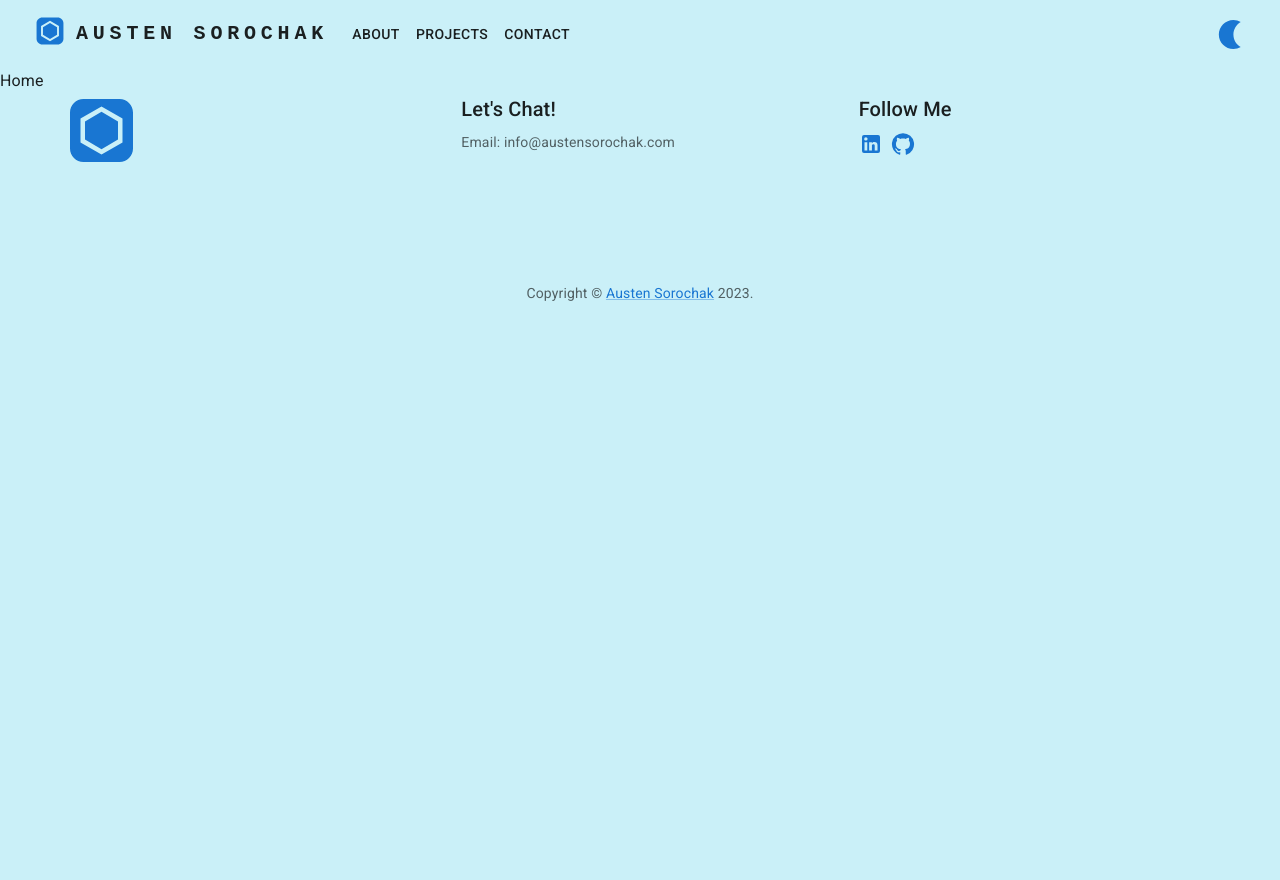
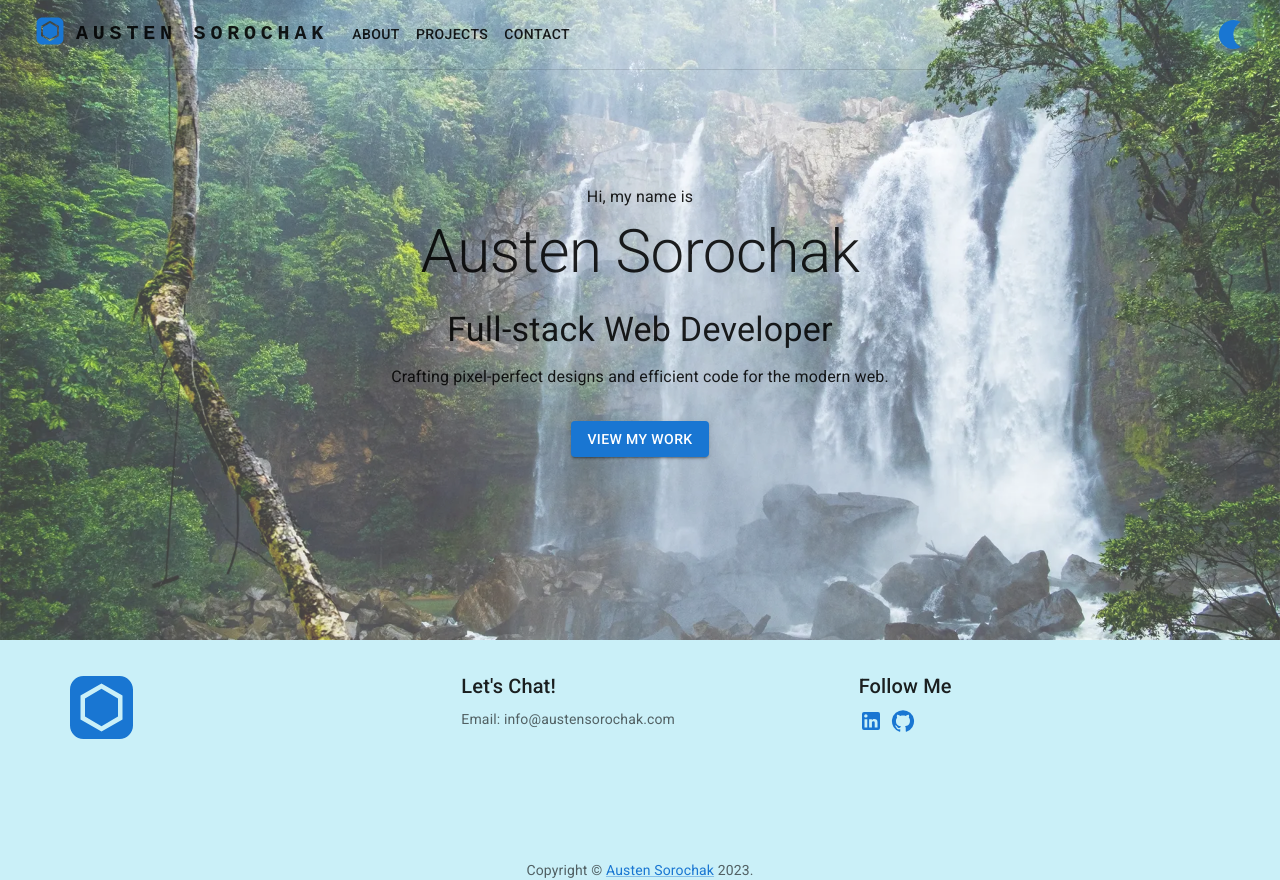
Before and after one commit to sorochak/portfolio-website, a React (Create React App) app: page / in a window 1280 px wide. Before the commit the page ends 800 px from the top, so only its background shows below. Built offline with nearby package versions, Linux system fonts and the light colour scheme.

Commit message:
work on styling and structure

```diff
--- a/src/App.jsx
+++ b/src/App.jsx
@@ -1,9 +1,9 @@
 import { Box } from "@mui/material";
-import { useTheme } from "@mui/material/styles";
+// import { useTheme } from "@mui/material/styles";
 import BaseView from "./components/BaseView";
 
 function App() {
-  const theme = useTheme();
+  // const theme = useTheme();
   return (
     <Box>
       <BaseView />
--- a/src/components/Footer.jsx
+++ b/src/components/Footer.jsx
@@ -12,6 +12,7 @@ const Footer = () => {
     <Box
       component="footer"
       style={{
+        marginTop: "30px",
         backgroundColor: theme.palette.background.default,
         boxShadow: "none",
         transition: "all 0.5s ease-in-out",
--- a/src/components/Header.jsx
+++ b/src/components/Header.jsx
@@ -1,4 +1,4 @@
-import React, { useState, useContext } from "react";
+import React, { useState, useContext, useEffect } from "react";
 import { Link as RouterLink } from "react-router-dom";
 import {
   AppBar,
@@ -24,8 +24,27 @@ const pages = ["about", "projects", "contact"];
 
 const Header = () => {
   const [anchorElNav, setAnchorElNav] = useState(null);
+  const [appBarBackground, setAppBarBackground] = useState("transparent");
   const { toggleColorMode } = useContext(ColorModeContext);
   const theme = useTheme();
+
+  useEffect(() => {
+    const handleScroll = () => {
+      if (window.scrollY > 50) {
+        // You can adjust this value as needed
+        setAppBarBackground(theme.palette.background.default);
+      } else {
+        setAppBarBackground("transparent");
+      }
+    };
+
+    window.addEventListener("scroll", handleScroll);
+
+    // Clean up the listener when the component is unmounted
+    return () => {
+      window.removeEventListener("scroll", handleScroll);
+    };
+  }, [theme.palette.background.default]);
 
   const StyledToolbar = styled(Toolbar)({
     display: "flex",
@@ -41,15 +60,21 @@ const Header = () => {
   };
 
   return (
-    <AppBar position="static">
-      <Container
-        maxWidth="xl"
-        style={{
-          backgroundColor: theme.palette.background.default,
-          boxShadow: "none",
-          transition: "all 0.5s ease-in-out",
-        }}
-      >
+    <AppBar
+      position="absolute"
+      elevation={0}
+      style={{
+        backgroundColor: appBarBackground,
+        // backgroundColor: theme.palette.background.default,
+        transition: "all 0.5s ease-in-out",
+        borderBottom: `1px solid ${theme.palette.divider}`,
+      }}
+      onMouseEnter={() => setAppBarBackground(theme.palette.background.default)}
+      onMouseLeave={() =>
+        window.scrollY <= 50 && setAppBarBackground("transparent")
+      }
+    >
+      <Container maxWidth="xl">
         <StyledToolbar disableGutters>
           <Box sx={{ m: "10px" }}>
             <Logo />
--- a/src/pages/Home.jsx
+++ b/src/pages/Home.jsx
@@ -1,9 +1,75 @@
-import { Box, Typography } from "@mui/material";
+import { Box, Typography, Button } from "@mui/material";
+import { useContext } from "react";
+import backgroundImage from "../static/nayuca.webp";
+import { ColorModeContext } from "../components/BaseView";
 
 const Home = () => {
+  const { mode } = useContext(ColorModeContext);
+
+  const childBoxBackgroundColor =
+    mode === "dark" ? "rgba(0, 0, 0, 0.45)" : "rgba(255, 255, 255, 0.25)";
+
+  console.log(childBoxBackgroundColor);
+
   return (
-    <Box>
-      <Typography>Home</Typography>
+    <Box
+      component="div"
+      sx={{
+        display: "flex",
+        flexDirection: "column",
+        alignItems: "center",
+        justifyContent: "center",
+        position: "relative",
+        width: "100vw",
+        backgroundImage: `url(${backgroundImage})`,
+        backgroundPosition: "center",
+        backgroundSize: "cover",
+        backgroundRepeat: "no-repeat",
+        minHeight: "80vh", // taking up at least 80% of the viewport height
+        px: 3, // padding for left and right
+      }}
+    >
+      <Box
+        component="div"
+        sx={{
+          position: "absolute",
+          width: "100%",
+          height: "100%",
+          top: 0,
+          left: 0,
+          // background: "rgba(255, 255, 255, 0.25)",
+          // background: "rgba(0, 0, 0, 0.45)",
+          background: childBoxBackgroundColor,
+          display: "flex",
+          flexDirection: "column",
+          alignItems: "center",
+          justifyContent: "center",
+        }}
+      >
+        <Typography component="p" variant="subtitle1" gutterBottom>
+          Hi, my name is
+        </Typography>
+
+        <Typography component="h1" variant="h2" gutterBottom>
+          Austen Sorochak
+        </Typography>
+
+        <Typography component="h2" variant="h4" gutterBottom>
+          Full-stack Web Developer
+        </Typography>
+
+        <Typography component="p" variant="subtitle1" gutterBottom>
+          Crafting pixel-perfect designs and efficient code for the modern web.
+        </Typography>
+
+        <Box mt={3}>
+          {" "}
+          {/* Margin top to give some space above the button */}
+          <Button variant="contained" color="primary">
+            View my work
+          </Button>
+        </Box>
+      </Box>
     </Box>
   );
 };
```
Also changed, not shown: src/static/nayuca.webp (added).
